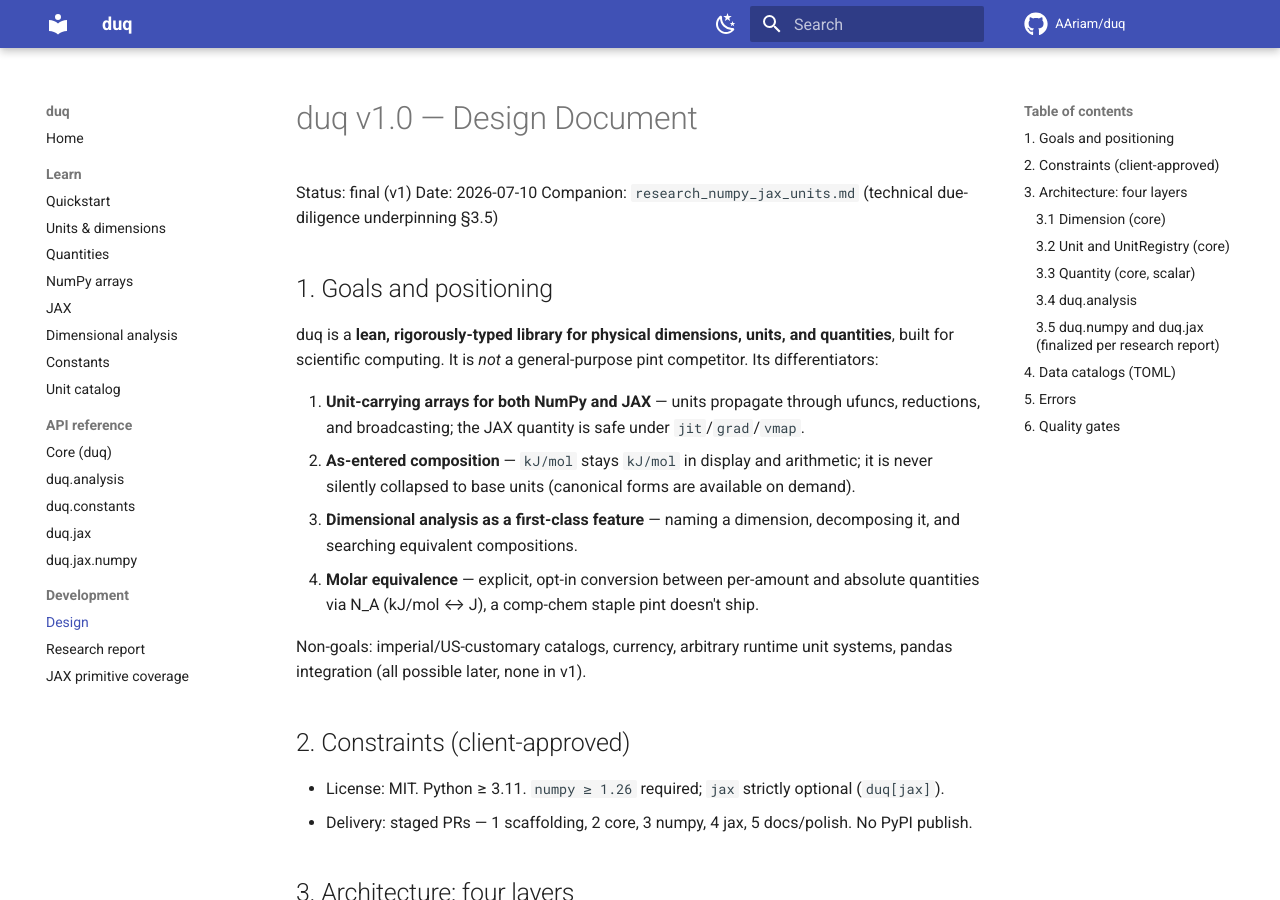
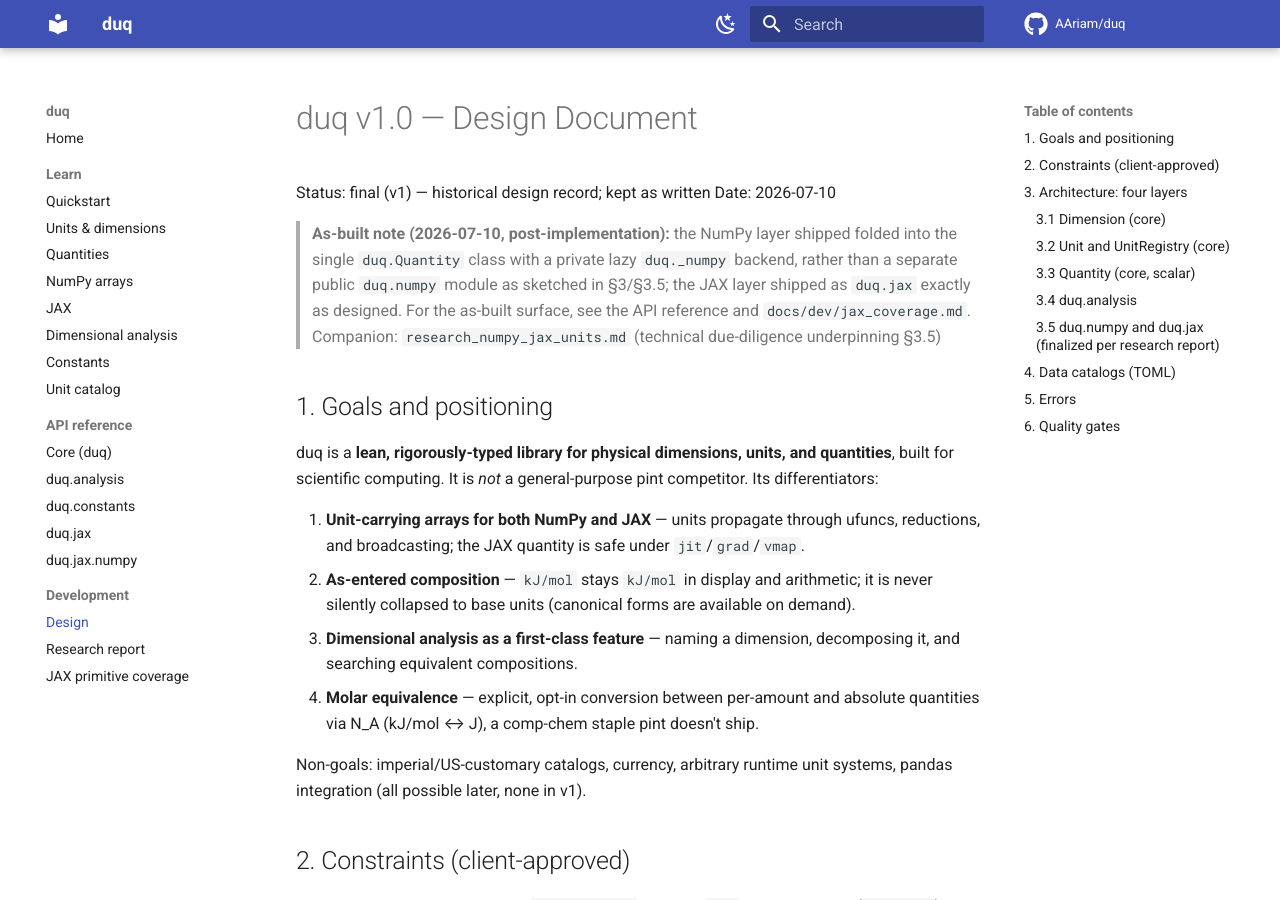
Before and after one commit to AAriam/duq, an MkDocs documentation site: the page built from docs/dev/design.md, in a window 1280 px wide and 900 px high. Built offline with MkDocs 1.6.1 and Material for MkDocs 9.7.7, drawn with Linux system fonts in a browser that asks for light colours; comment, search, counter and statistics services are not loaded.

Commit message:
docs: review fixups — fair unyt exponent cell, as-built note in design doc
The comparison table credited unyt with float exponents; unyt is sympy-backed
and keeps exact rational powers. The historical design doc now carries an
as-built note explaining that the NumPy layer shipped folded into duq.Quantity
with a private duq._numpy backend rather than a public duq.numpy module.

Co-Authored-By: Claude Fable 5 <noreply@anthropic.com>

```diff
--- a/docs/dev/design.md
+++ b/docs/dev/design.md
@@ -1,7 +1,13 @@
 # duq v1.0 — Design Document
 
-Status: final (v1)
+Status: final (v1) — historical design record; kept as written
 Date: 2026-07-10
+
+> **As-built note (2026-07-10, post-implementation):** the NumPy layer shipped folded
+> into the single `duq.Quantity` class with a private lazy `duq._numpy` backend, rather
+> than a separate public `duq.numpy` module as sketched in §3/§3.5; the JAX layer
+> shipped as `duq.jax` exactly as designed. For the as-built surface, see the API
+> reference and `docs/dev/jax_coverage.md`.
 Companion: `research_numpy_jax_units.md` (technical due-diligence underpinning §3.5)
 
 ## 1. Goals and positioning
```
Also changed, not shown: README.md (+1 -1 lines).
